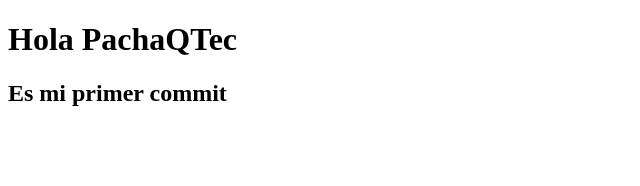
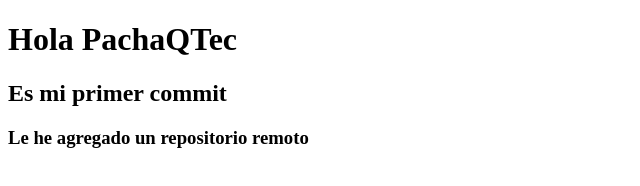
Before and after one commit to raulsr92/miprimeraweb-pachaQTec, a plain HTML site: page Proyecto_01/index.html in a window 1280 px wide. Shown: the whole page, without its empty margins (0-640 px from the left). Drawn offline with Linux system fonts and the light colour scheme.

Commit message:
tercer commit

```diff
--- a/Proyecto_01/index.html
+++ b/Proyecto_01/index.html
@@ -9,5 +9,6 @@
 <body>
     <h1>Hola PachaQTec</h1>
     <h2> Es mi primer commit</h2>
+    <h3> Le he agregado un repositorio remoto</h3>
 </body>
 </html>
```
